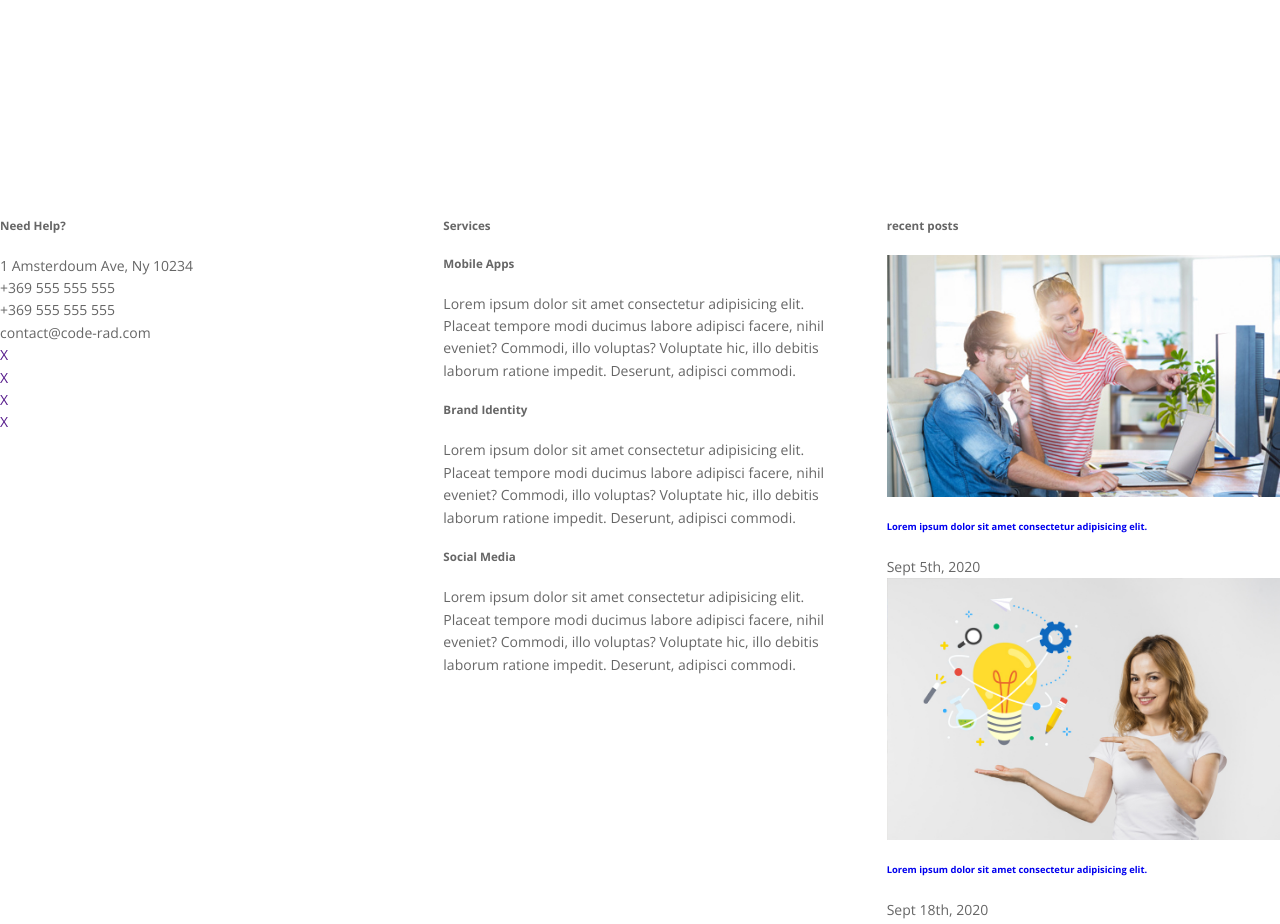
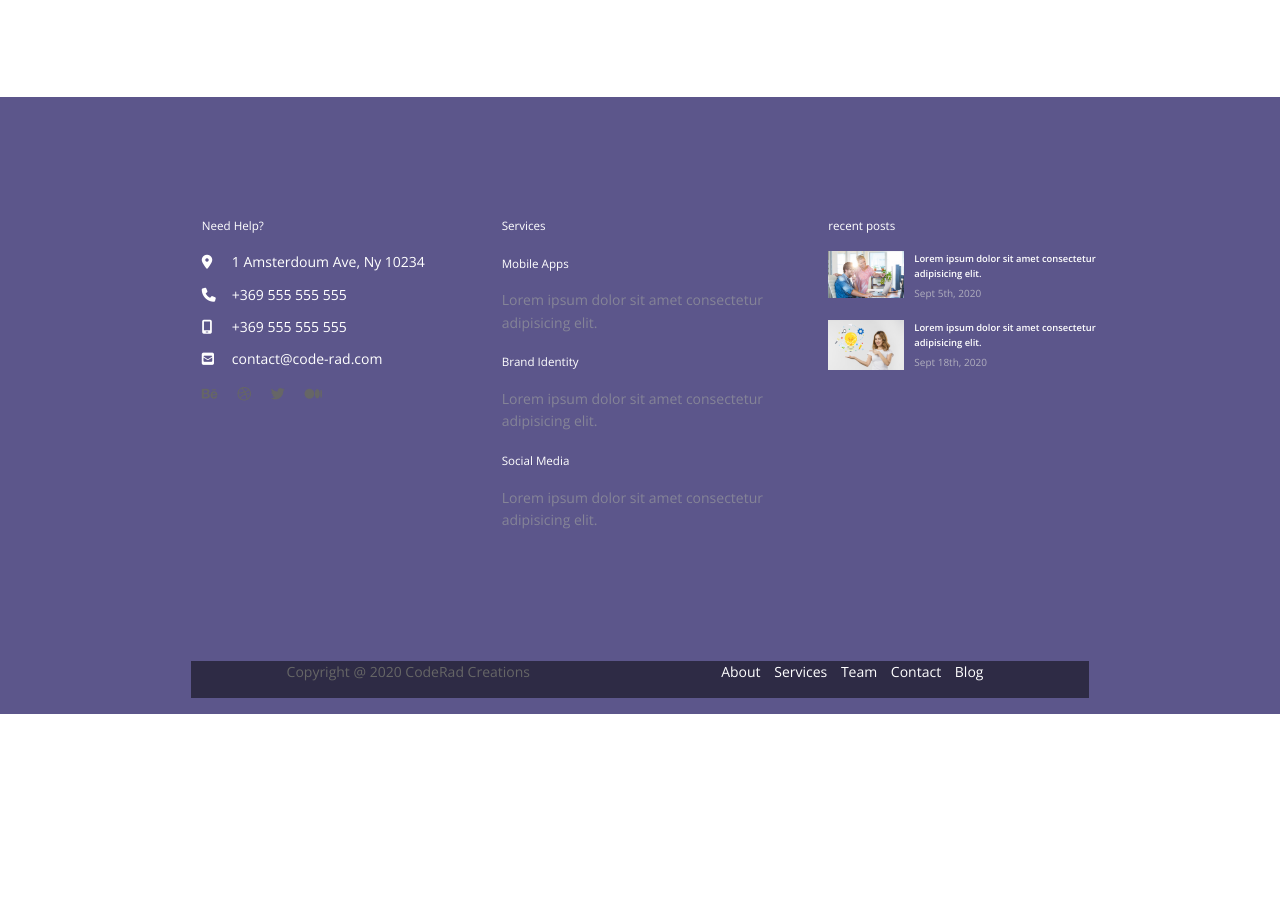
Before and after one commit to Bigtontonytone/Code-Rad, a plain HTML site: page index.html in a window 1280 px wide. Shown: the part 4199-5123 px from the top of the page. After the commit the page ends 4913 px from the top, so only its background shows below. Drawn offline with nearby package versions, Linux system fonts and the light colour scheme.

```diff
--- a/css/default.css
+++ b/css/default.css
@@ -104,15 +104,14 @@
   padding: 0.475rem 1.75rem
 }
 
+@media(min-width: 768px) {
+  .pricing-table, .testimonial-grid. .footer-bottom-wrapper {max-width: 720px}
+}
 
+@media (min-width: 992px) {
+  footer .container {max-width: 960px;}
+}
 
-
-
-
-@media(min-width: 1200px) {
+@media (min-width: 1200px) {
   .container {max-width: 1140px}
 }
-
-@media(min-width: 768px) {
-  .pricing-table, .testimonial-grid {max-width: 720px}
-}
--- a/css/styles.css
+++ b/css/styles.css
@@ -293,6 +293,10 @@
     margin-bottom: var(--size-10)
   }
 
+  footer.bg-footer { background-color: var(--footer);}
+  .footer-bottom-wrapper {background-color: var(--footer-base);
+  max-width: 1200px;}
+
   .bottom p {
     margin: 0;
     font-size: var(--size-16);
@@ -305,3 +309,68 @@
     gap: var(--size-50);
     padding: var(--size-100) 0;
   }
+
+  footer .footer-col {justify-self: center;}
+
+  .footer-top h5 {
+    color: var(--white);
+    font-weight: 500;
+    margin-bottom: var(--size-16);
+  }
+
+  .contact-info li {
+    color: var(--white);
+    margin-bottom: var(--size-10);
+  }
+
+  .contact-info li i {width: var(--size-30);}
+
+  .social-icons ul li {
+    display: inline-block;
+    margin-right: var(--size-16);
+  }
+  .social-icons ul li a {
+    color: var(--white);
+    font-size: var(--size-16);
+  }
+
+  .services-wrapper p {color: #858497;}
+
+  .recent-posts {
+    display: flex;
+    margin-bottom: var(--size-16);
+  }
+
+  .recent-posts .post-img-wrapper {
+    width: var(--size-100);
+    margin-right: var(--size-10);
+  }
+
+  .post-inner h6 {margin: 0;}
+
+  .post-inner h6 a {
+    color: var(--white);
+    font-weight: 600;
+  }
+
+  .post-inner span {
+    color: var(--font-color-light);
+    font-size: var(--size-10);
+  }
+
+  .footer-bottom-wrapper {
+    display: flex;
+    justify-content: space-around;
+    margin: 0 auto;
+    flex-wrap: wrap;
+
+  }
+
+  .footer-bottom {padding: var(--size-16);}
+
+  .footer-bottom-links ul li {
+    display: inline-block;
+    margin-right: var(--size-10);
+    color: var(--white);
+  }
+  .footer-bottom-links ul li a {color: var(--white);}
--- a/index.html
+++ b/index.html
@@ -9,6 +9,7 @@
     <link rel="stylesheet" href="./css/default.css">
     <link rel="stylesheet" href="./css/styles.css">
     <link rel="stylesheet" href="./css/responsive.css">
+    <script src="https://kit.fontawesome.com/3f6e3b3cfe.js" crossorigin="anonymous"></script>
     <link rel="preconnect" href="https://fonts.googleapis.com">
     <link rel="preconnect" href="https://fonts.gstatic.com" crossorigin>
     <link href="https://fonts.googleapis.com/css2?family=Open+Sans:wght@300;400;600;700&display=swap" rel="stylesheet">
@@ -275,25 +276,25 @@
   </div>
 </section>
 
-<footer>
-  <div class="containwe">
+<footer class="bg-footer">
+  <div class="container">
     <section class="footer-top">
       <div class="footer-col">
         <h5>Need Help?</h5>
         <div class="contact-info">
           <ul>
-            <li>1 Amsterdoum Ave, Ny 10234</li>
-            <li>+369 555 555 555</li>
-            <li>+369 555 555 555</li>
-            <li>contact@code-rad.com</li>
+            <li><i class="fa-solid fa-location-dot"></i>1 Amsterdoum Ave, Ny 10234</li>
+            <li><i class="fa-solid fa-phone"></i>+369 555 555 555</li>
+            <li><i class="fa-solid fa-mobile-screen"></i>+369 555 555 555</li>
+            <li><i class="fa-solid fa-square-envelope"></i>contact@code-rad.com</li>
           </ul>
         </div>
         <div class="social-icons">
           <ul>
-            <li><a href="">X</a></li>
-            <li><a href="">X</a></li>
-            <li><a href="">X</a></li>
-            <li><a href="">X</a></li>
+            <li><a href="#"></a><i class="fa-brands fa-behance"></i></li>
+            <li><a href="#"></a><i class="fa-brands fa-dribbble"></i> </li>
+            <li><a href="#"></a><i class="fa-brands fa-twitter"></i></li>
+            <li><a href="#"></a><i class="fa-brands fa-medium"></i></li>
           </ul>
         </div>
       </div>
@@ -301,28 +302,32 @@
         <h5>Services</h5>
         <div class="services-wrapper">
           <h5>Mobile Apps</h5>
-          <p>Lorem ipsum dolor sit amet consectetur adipisicing elit. Placeat tempore modi ducimus labore adipisci facere, nihil eveniet? Commodi, illo voluptas? Voluptate hic, illo debitis laborum ratione impedit. Deserunt, adipisci commodi.</p>
+          <p>Lorem ipsum dolor sit amet consectetur adipisicing elit.</p>
         </div>
         <div class="services-wrapper">
           <h5>Brand Identity</h5>
-          <p>Lorem ipsum dolor sit amet consectetur adipisicing elit. Placeat tempore modi ducimus labore adipisci facere, nihil eveniet? Commodi, illo voluptas? Voluptate hic, illo debitis laborum ratione impedit. Deserunt, adipisci commodi.</p>
+          <p>Lorem ipsum dolor sit amet consectetur adipisicing elit.</p>
         </div>
         <div class="services-wrapper">
           <h5>Social Media</h5>
-          <p>Lorem ipsum dolor sit amet consectetur adipisicing elit. Placeat tempore modi ducimus labore adipisci facere, nihil eveniet? Commodi, illo voluptas? Voluptate hic, illo debitis laborum ratione impedit. Deserunt, adipisci commodi.</p>
+          <p>Lorem ipsum dolor sit amet consectetur adipisicing elit.</p>
         </div>
       </div>
       <div class="footer-col">
         <h5>recent posts</h5>
         <div class="recent-posts">
-          <img src="/assets/Images/CodeRad-assets/blog1.jpg" alt="blog 1">
+          <div class="post-img-wrapper">
+            <img src="/assets/Images/CodeRad-assets/blog1.jpg" alt="blog 1">
+          </div>
           <div class="post-inner">
             <h6><a href="#">Lorem ipsum dolor sit amet consectetur adipisicing elit.</a></h6>
             <span>Sept 5th, 2020</span>
           </div>
         </div>
         <div class="recent-posts">
-          <img src="/assets/Images/CodeRad-assets/blog2.jpg" alt="blog 1">
+          <div class="post-img-wrapper">
+            <img src="/assets/Images/CodeRad-assets/blog2.jpg" alt="blog 2">
+          </div>
           <div class="post-inner">
             <h6><a href="#">Lorem ipsum dolor sit amet consectetur adipisicing elit.</a></h6>
             <span>Sept 18th, 2020</span>
```
